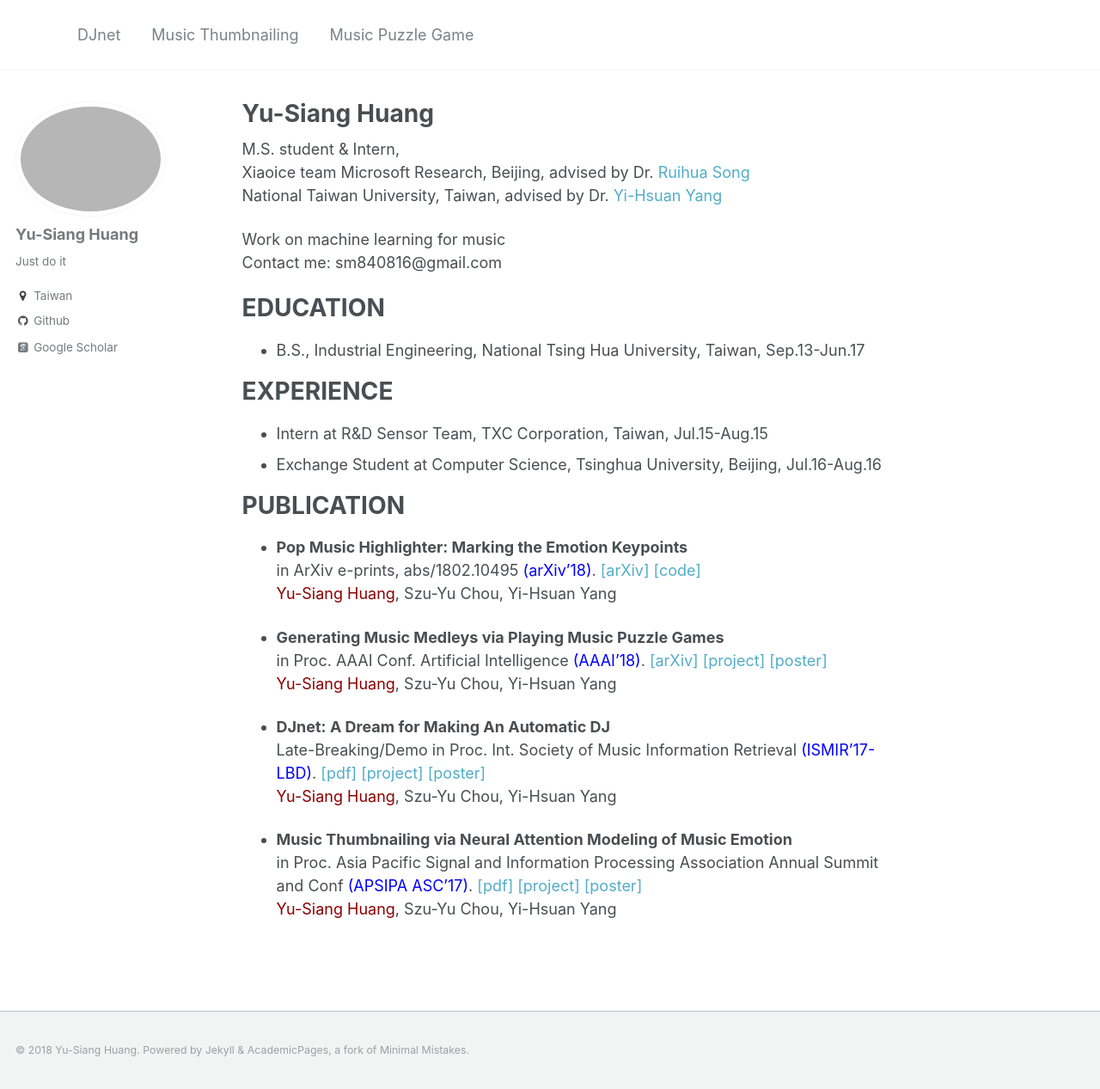
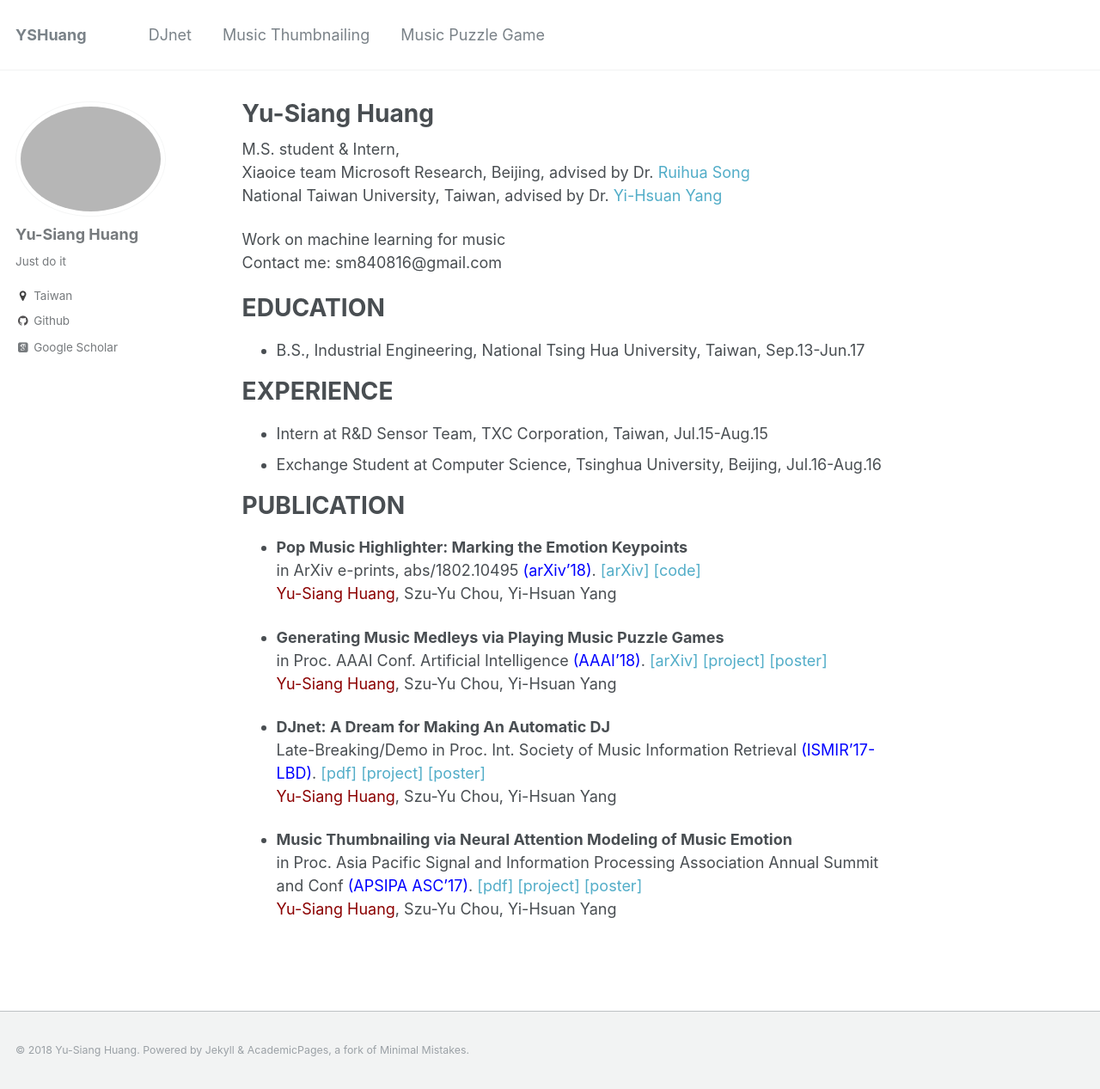
Before and after one commit to remyhuang/remyhuang.github.io, a Jekyll site: the page built from _pages/about.md, in a window 1280 px wide and 1267 px high. Shown: the whole window at 86% size. Built offline with Jekyll 4.4.1, drawn with Linux system fonts in a browser that asks for light colours; some web fonts are replaced.

Commit message:
Update _config.yml

```diff
--- a/_config.yml
+++ b/_config.yml
@@ -7,7 +7,7 @@
 
 # Site Settings
 locale                   : "en-US"
-title                    : ""
+title                    : "YSHuang"
 title_separator          : ""
 name                     : &name "Yu-Siang Huang"
 description              : &description "personal description"
```
